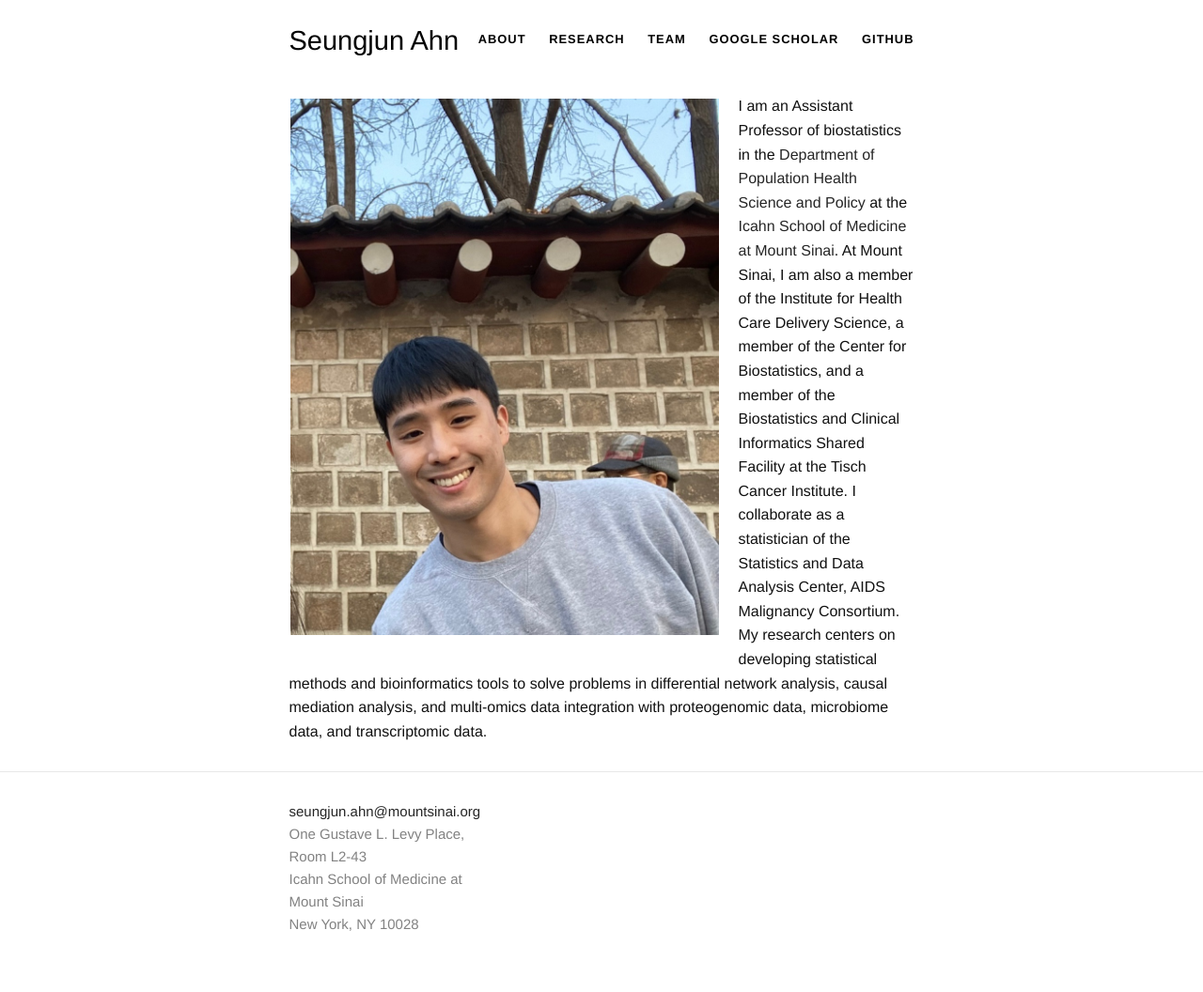
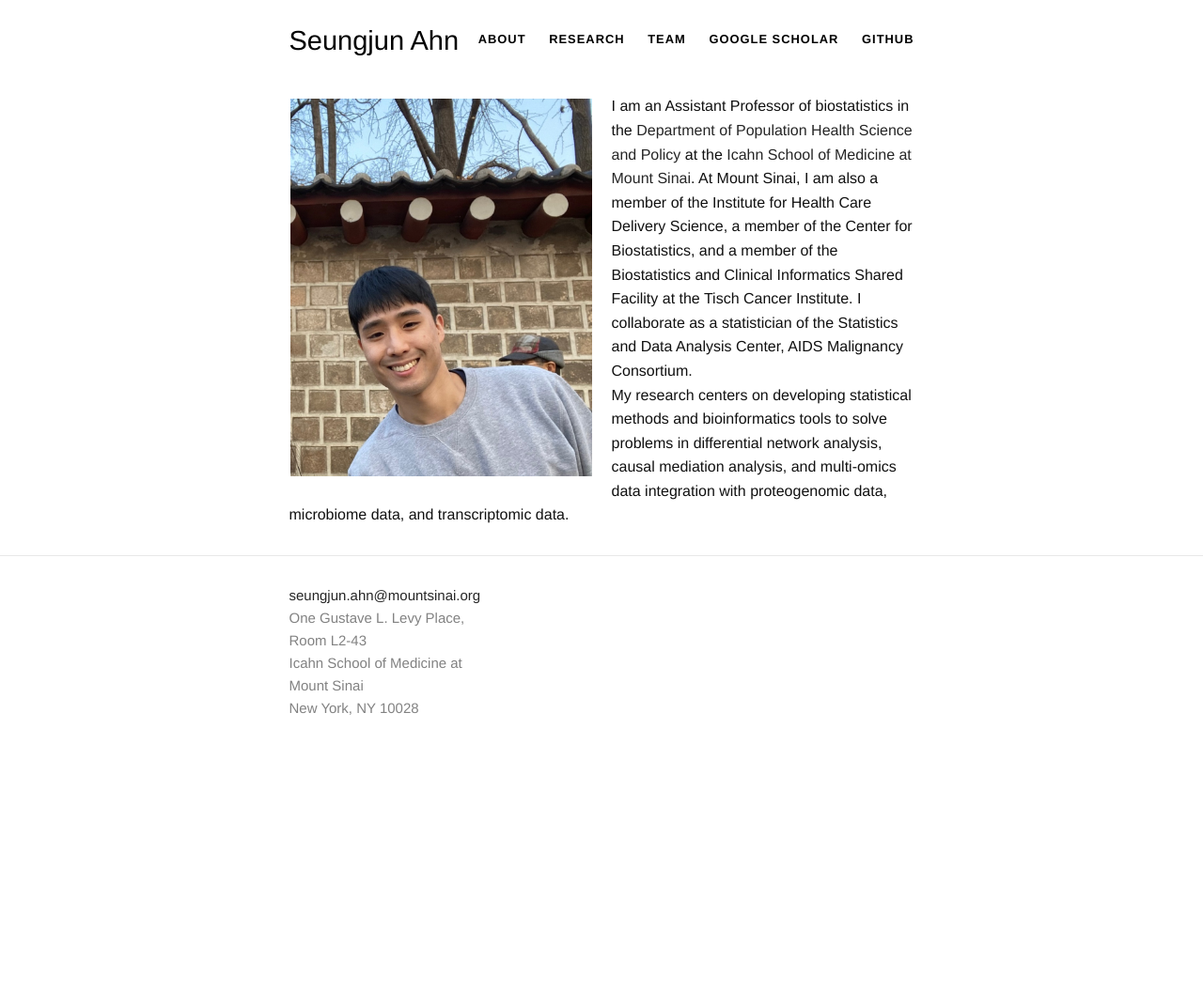
Before and after one commit to sjahnn/sjahnn.github.io, a Jekyll site: the page built from index.html, in a window 1280 px wide. Shown: the whole page at 94% size. Built offline with Jekyll 4.4.1, drawn with Linux system fonts in a browser that asks for light colours; after the commit the page ends 900 px from its top, so only the background shows below that.

Commit message:
Update index.html

```diff
--- a/index.html
+++ b/index.html
@@ -14,7 +14,7 @@
 
 
 <div class="default">
- <dl class="wp-caption alignleft" style="max-width: 456px">
+ <dl class="wp-caption alignleft" style="max-width: 321px">
 <dt><a href=""><img class="" src="/images/SAhn_Profile.JPG" alt="" /></a>
 	<img padding: 6px;></dt>
 <dd></dd>
```
